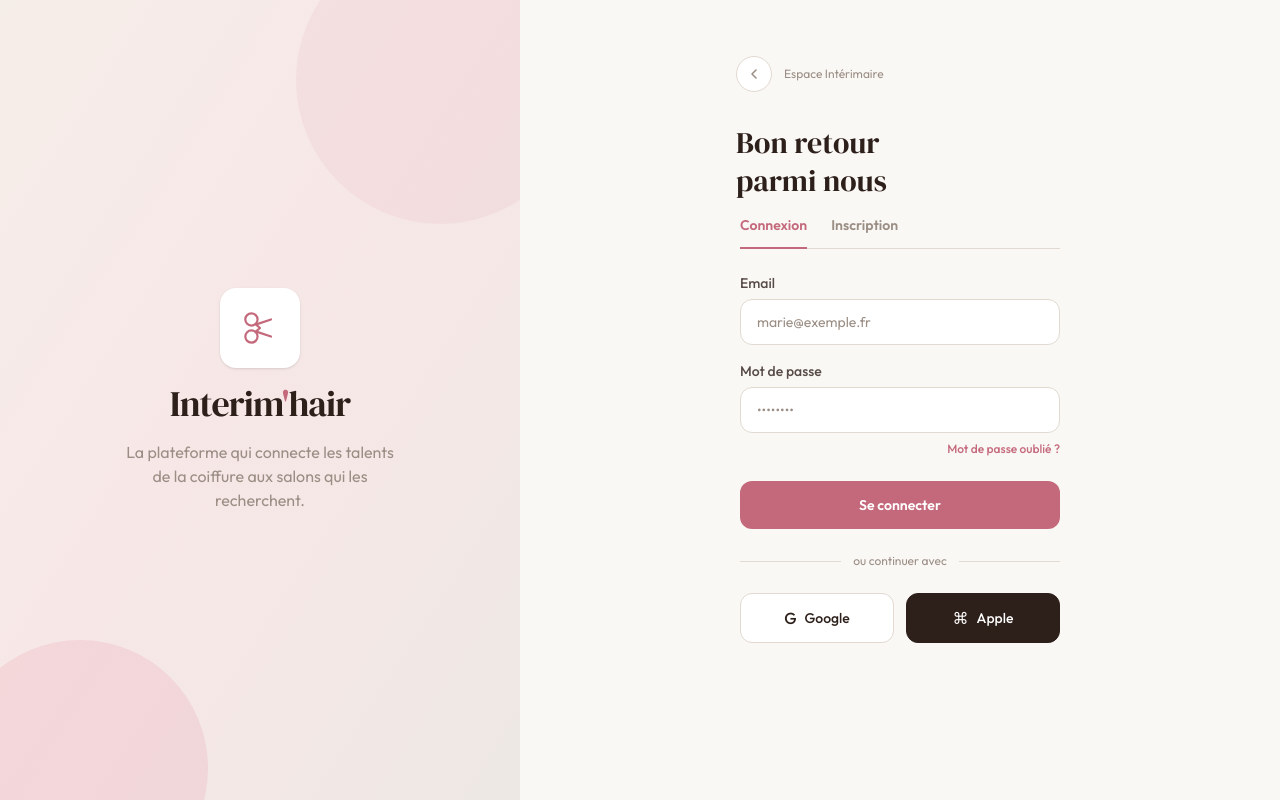
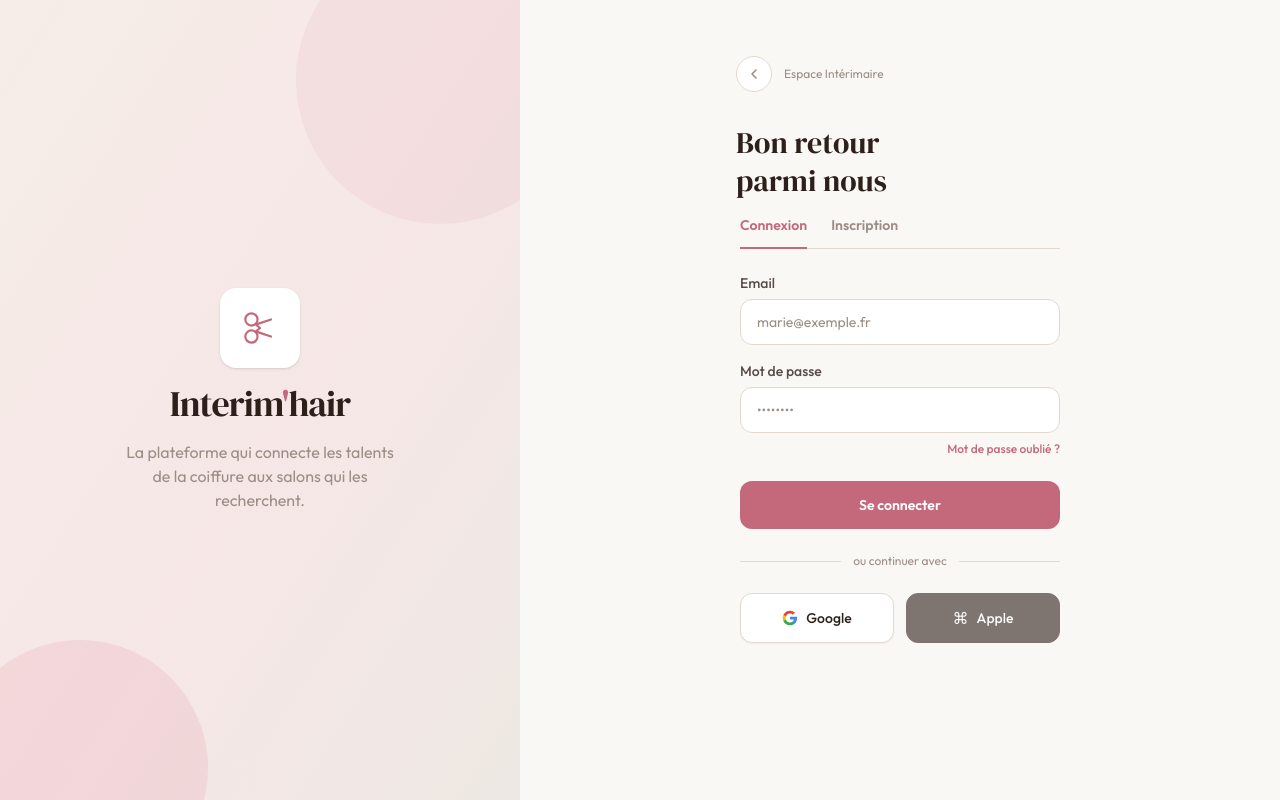
Before and after one commit to Sami-epitech/INTERIM-HAIR, a React (Vite) app in the folder frontend/: page / in a window 1280 px wide. Both pictures are taken after a click on the button 900 px from the left and 374 px from the top of the page. Built offline with nearby package versions, Linux system fonts and the light colour scheme.

Commit message:
TK-005: authentification tierce Google front end

```diff
--- a/frontend/src/App.tsx
+++ b/frontend/src/App.tsx
@@ -67,6 +67,20 @@
 
   // Raccourci utilisé partout comme callback de navigation (`onNavigate={go}`)
   const go = (s: Screen) => setScreen(s);
+
+  // Vérifie si l'utilisateur revient d'une connexion OAuth (Google)
+  useState(() => {
+    const params = new URLSearchParams(window.location.search);
+    const token = params.get("token");
+    if (token) {
+      localStorage.setItem("auth_token", token);
+      console.log("✅ [AUTH] Token OAuth reçu et stocké avec succès !");
+      // Nettoie l'URL sans recharger la page
+      window.history.replaceState({}, document.title, window.location.pathname);
+      // Redirige vers l'onboarding candidat ou le dashboard selon le mode
+      setScreen(userMode === "candidate" ? "onboarding1" : "r-dashboard");
+    }
+  });
 
   // Prépare l'édition d'une mission : on mémorise LAQUELLE, puis on navigue.
   const handleEditMission = (m: Mission) => {
--- a/frontend/src/screens/auth/AuthScreen.tsx
+++ b/frontend/src/screens/auth/AuthScreen.tsx
@@ -34,7 +34,11 @@
       ? { email, password, userMode }
       : { name, email, password, userMode };
 
-    console.log(`📡 [FRONTEND] Envoi de la requête à http://localhost:8000${endpoint}`, payload);
+    console.log(`📡 [FRONTEND] Envoi de la requête à http://localhost:8000${endpoint}`, {
+      email,
+      userMode,
+      ...(tab === "signup" ? { name } : {}),
+    });
 
     try {
       const response = await fetch(`http://localhost:8000${endpoint}`, {
@@ -138,20 +142,45 @@
           <div className="flex-1 h-px bg-border" />
         </div>
 
-        {/* Boutons SSO (décoratifs) */}
+        {/* Boutons SSO */}
         <div className="flex gap-3">
-          {[
-            { name: "Google", icon: "G", cls: "bg-white border-border text-foreground" },
-            { name: "Apple", icon: "⌘", cls: "bg-foreground border-foreground text-primary-foreground" },
-          ].map((sso) => (
-            <button
-              key={sso.name}
-              className={`flex-1 flex items-center justify-center gap-2 py-3 rounded-xl border text-sm font-medium hover:opacity-80 transition-opacity ${sso.cls}`}
-            >
-              <span className="text-base">{sso.icon}</span>
-              <span>{sso.name}</span>
-            </button>
-          ))}
+          <button
+            type="button"
+            onClick={() => {
+              // Redirige directement vers le backend qui gère le flux OAuth Google
+              window.location.href = "http://localhost:8000/api/auth/google";
+            }}
+            className="flex-1 flex items-center justify-center gap-2 py-3 rounded-xl border text-sm font-medium hover:opacity-80 transition-opacity bg-white border-border text-foreground cursor-pointer shadow-xs"
+          >
+            <svg className="w-4 h-4" viewBox="0 0 24 24">
+              <path
+                fill="#4285F4"
+                d="M22.56 12.25c0-.78-.07-1.53-.2-2.25H12v4.26h5.92c-.26 1.37-1.04 2.53-2.21 3.31v2.77h3.57c2.08-1.92 3.28-4.74 3.28-8.09z"
+              />
+              <path
+                fill="#34A853"
+                d="M12 23c2.97 0 5.46-.98 7.28-2.66l-3.57-2.77c-.98.66-2.23 1.06-3.71 1.06-2.86 0-5.29-1.93-6.16-4.53H2.18v2.84C3.99 20.53 7.7 23 12 23z"
+              />
+              <path
+                fill="#FBBC05"
+                d="M5.84 14.09c-.22-.66-.35-1.36-.35-2.09s.13-1.43.35-2.09V7.06H2.18C1.43 8.55 1 10.22 1 12s.43 3.45 1.18 4.94l2.85-2.22.81-.63z"
+              />
+              <path
+                fill="#EA4335"
+                d="M12 5.38c1.62 0 3.06.56 4.21 1.64l3.15-3.15C17.45 2.09 14.97 1 12 1 7.7 1 3.99 3.47 2.18 7.06l3.66 2.84c.87-2.6 3.3-4.52 6.16-4.52z"
+              />
+            </svg>
+            <span>Google</span>
+          </button>
+
+          <button
+            type="button"
+            className="flex-1 flex items-center justify-center gap-2 py-3 rounded-xl border text-sm font-medium hover:opacity-80 transition-opacity bg-foreground border-foreground text-primary-foreground opacity-60 cursor-not-allowed"
+            title="Bientôt disponible"
+          >
+            <span className="text-base">⌘</span>
+            <span>Apple</span>
+          </button>
         </div>
       </div>
       <div className="h-10" />
```
Also changed, not shown: 2 other files (tests, documents, lock files or other folders).
